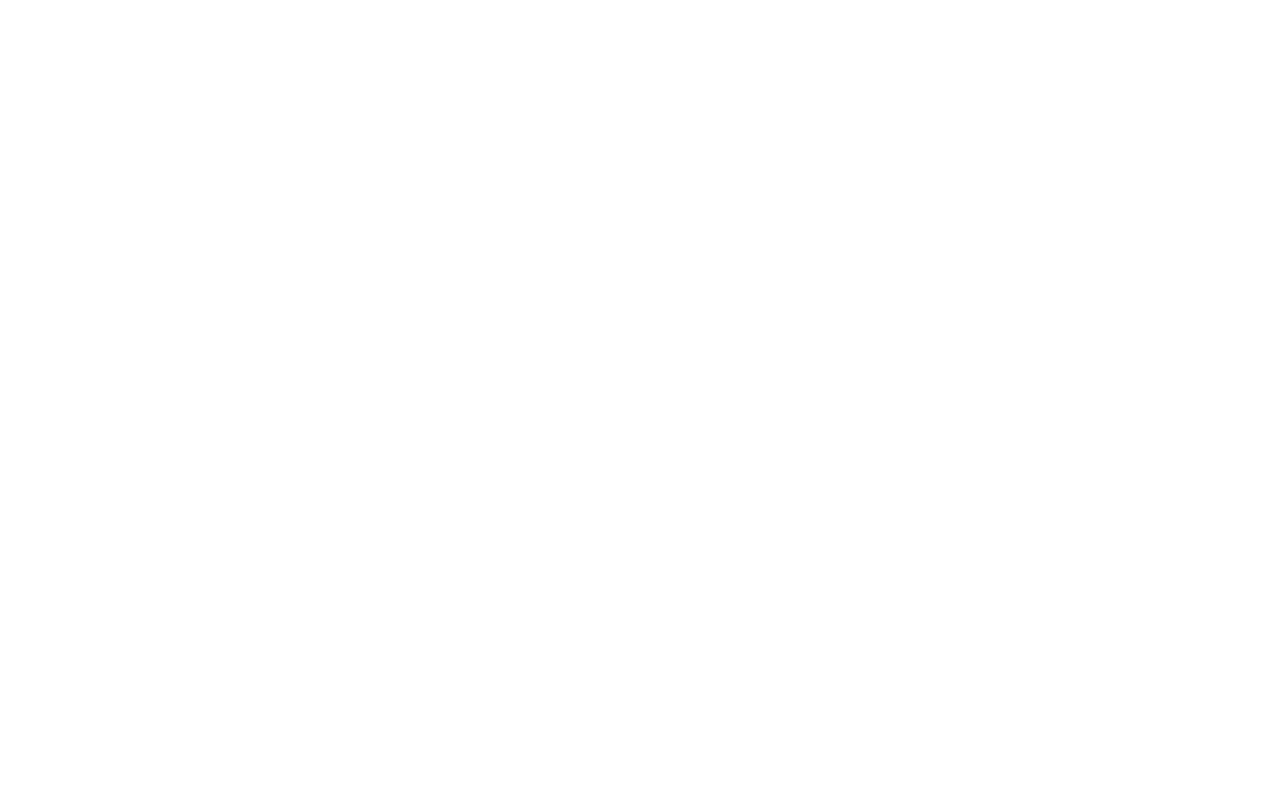
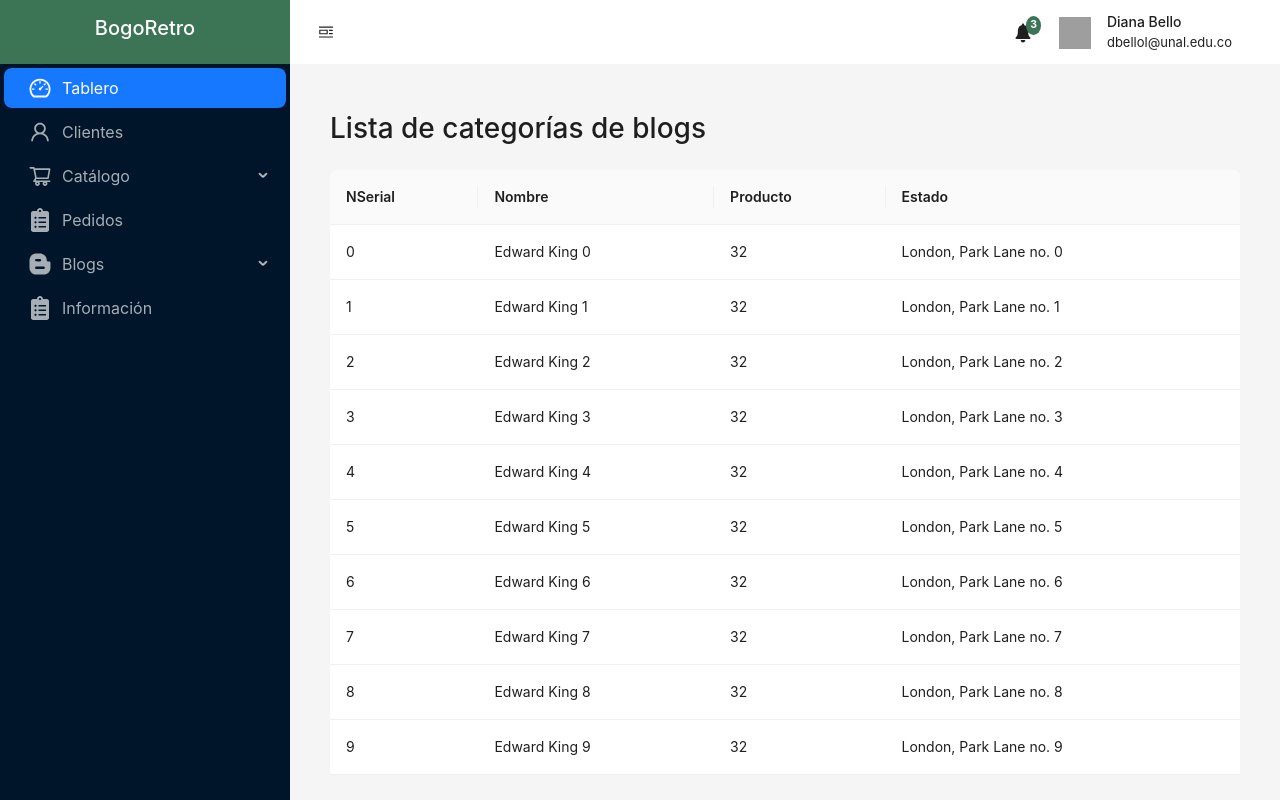
Before and after one commit to dbellol/BogoRetro, a React (Create React App) app in the folder BogotaRetroShop/admin-bogoretro-app/: page /admin/blog-category-list in a window 1280 px wide. Before the commit this address had no page. Built offline with nearby package versions, Linux system fonts and the light colour scheme; grey boxes are pictures that could not be loaded; the HTML template or start-up script is replaced by a standard one.

Commit message:
Enquieries-BlogList Y Blog-categoryList

```diff
--- a/BogotaRetroShop/admin-bogoretro-app/package.json
+++ b/BogotaRetroShop/admin-bogoretro-app/package.json
@@ -3,6 +3,7 @@
   "version": "0.1.0",
   "private": true,
   "dependencies": {
+    "@ant-design/charts": "^1.4.2",
     "@testing-library/jest-dom": "^5.17.0",
     "@testing-library/react": "^13.4.0",
     "@testing-library/user-event": "^13.5.0",
--- a/BogotaRetroShop/admin-bogoretro-app/src/App.css
+++ b/BogotaRetroShop/admin-bogoretro-app/src/App.css
@@ -0,0 +1,6 @@
+.green{
+    color: green;
+}
+.red{
+    color:red;
+}
--- a/BogotaRetroShop/admin-bogoretro-app/src/App.js
+++ b/BogotaRetroShop/admin-bogoretro-app/src/App.js
@@ -5,6 +5,9 @@
 import ResetPassword from './pages/ResetPassword';
 import ForgotPassword from './pages/ForgotPassword';
 import MainLayout from './components/MainLayout';
+import Enquiries from './pages/Enquiries';
+import Bloglist from './pages/Bloglist';
+import Blogcategorylist from './pages/Blogcategorylist';
 function App() {
   return (
     <Router>
@@ -14,6 +17,10 @@
         <Route path="/forgot-password" element={<ForgotPassword/>}/>
         <Route path="/admin" element={<MainLayout/>}>
           <Route index element={<Dashboard/>}/>
+          <Route path="enquiries" element={<Enquiries/>}/>
+          <Route path="blog-list" element={<Bloglist/>}/>
+          <Route path="blog-category-list" element={<Blogcategorylist/>}/>
+
         </Route>
       </Routes>
     </Router>
--- a/BogotaRetroShop/admin-bogoretro-app/src/components/MainLayout.js
+++ b/BogotaRetroShop/admin-bogoretro-app/src/components/MainLayout.js
@@ -39,7 +39,7 @@
             {
               key: '',
               icon: <AiOutlineDashboard className='fs-4' />,
-              label: 'Dashboard',
+              label: 'Tablero',
             },
             {
               key: 'customers',
--- a/BogotaRetroShop/admin-bogoretro-app/src/index.css
+++ b/BogotaRetroShop/admin-bogoretro-app/src/index.css
@@ -45,7 +45,12 @@
 
 }
 main{
+  height: 80vh;
   overflow-y: scroll;
+  background-color: transparent !important;
+}
+main::-webkit-scrollbar{
+  width: 0px;
 }
 .ant-menu-title-content{
   font-size: 16px;
--- /dev/null
+++ b/BogotaRetroShop/admin-bogoretro-app/src/pages/Blogcategorylist.js
@@ -0,0 +1,41 @@
+import React from 'react'
+import { Table } from 'antd';
+const columns = [
+  {
+    title: 'NSerial',
+    dataIndex: 'key',
+  },
+  {
+    title: 'Nombre',
+    dataIndex: 'name',
+  },
+  {
+    title: 'Producto',
+    dataIndex: 'product',
+  },
+  {
+    title: 'Estado',
+    dataIndex: 'status',
+  },
+];
+const data1 = [];
+for (let i = 0; i < 46; i++) {
+  data1.push({
+    key: i,
+    name: `Edward King ${i}`,
+    product: 32,
+    status: `London, Park Lane no. ${i}`,
+  });
+}
+const Blogcategorylist = () => {
+  return (
+    <div>
+        <h3 className='mb-4'>Lista de categorías de blogs </h3>
+        <div>
+            <Table columns={columns} dataSource={data1} />
+        </div>
+    </div>
+  )
+}
+
+export default Blogcategorylist
--- /dev/null
+++ b/BogotaRetroShop/admin-bogoretro-app/src/pages/Bloglist.js
@@ -0,0 +1,41 @@
+import React from 'react'
+import { Table } from 'antd';
+const columns = [
+  {
+    title: 'NSerial',
+    dataIndex: 'key',
+  },
+  {
+    title: 'Nombre',
+    dataIndex: 'name',
+  },
+  {
+    title: 'Producto',
+    dataIndex: 'product',
+  },
+  {
+    title: 'Estado',
+    dataIndex: 'status',
+  },
+];
+const data1 = [];
+for (let i = 0; i < 46; i++) {
+  data1.push({
+    key: i,
+    name: `Edward King ${i}`,
+    product: 32,
+    status: `London, Park Lane no. ${i}`,
+  });
+}
+const Bloglist = () => {
+  return (
+    <div>
+        <h3 className='mb-4'>Lista de blogs </h3>
+        <div>
+            <Table columns={columns} dataSource={data1} />
+        </div>
+    </div>
+  )
+}
+
+export default Bloglist
--- a/BogotaRetroShop/admin-bogoretro-app/src/pages/Dashboard.js
+++ b/BogotaRetroShop/admin-bogoretro-app/src/pages/Dashboard.js
@@ -1,8 +1,164 @@
 import React from 'react'
+import {BsArrowDownRight, BsArrowUpRight} from 'react-icons/bs';
+import { Column } from '@ant-design/plots';
+import {Table} from 'antd';
+const columns = [
+  {
+    title: 'NSerial',
+    dataIndex: 'key',
+  },
+  {
+    title: 'Nombre',
+    dataIndex: 'name',
+  },
+  {
+    title: 'Producto',
+    dataIndex: 'product',
+  },
+  {
+    title: 'Estado',
+    dataIndex: 'status',
+  },
+];
+const data1 = [];
+for (let i = 0; i < 46; i++) {
+  data1.push({
+    key: i,
+    name: `Edward King ${i}`,
+    product: 32,
+    status: `London, Park Lane no. ${i}`,
+  });
+}
+const Dashboard =()=> {
+  const data = [
+    {
+      type: 'Ene',
+      sales: 38,
+    },
+    {
+      type: 'Feb',
+      sales: 52,
+    },
+    {
+      type: 'Mar',
+      sales: 61,
+    },
+    {
+      type: 'Abr',
+      sales: 145,
+    },
+    {
+      type: 'May',
+      sales: 48,
+    },
+    {
+      type: 'Jun',
+      sales: 38,
+    },
+    {
+      type: 'Jul',
+      sales: 38,
+    },
+    {
+      type: 'Ago',
+      sales: 38,
+    },
+    {
+      type: 'Sep',
+      sales: 38,
+    },
+    {
+      type: 'Oct',
+      sales: 38,
+    },
+    {
+      type: 'Nov',
+      sales: 38,
+    },
+    {
+      type: 'Dic',
+      sales: 38,
+    },
+  ];
+  const config = {
+    data,
+    xField: 'type',
+    yField: 'sales',
+    color: ({ type }) => {
 
-function Dashboard() {
+      return "#3C7355";
+    },
+    label: {
+      // 可手动配置 label 数据标签位置
+      position: 'middle',
+      // 'top', 'bottom', 'middle',
+      // 配置样式
+      style: {
+        fill: '#FFFFFF',
+        opacity: 1,
+      },
+    },
+    xAxis: {
+      label: {
+        autoHide: true,
+        autoRotate: false,
+      },
+    },
+    meta: {
+      type: {
+        alias: 'Meses',
+      },
+      sales: {
+        alias: 'Ingreso',
+      },
+    },
+  };
   return (
-    <div>Dashboard</div>
+    <div>
+      <h3 className='mb-4'>Tablero</h3>
+      <div className='d-flex justify-content-between align-items-center gap-3'>
+        <div className='d-flex justify-content-between align-items-end flex-grow-1 bg-white p-3 rounded-3'>
+          <div><p >Total</p><h4 className='mb-0'>$1100</h4>
+          </div>
+          <div className='d-flex flex-column align-items-end'>
+            <h6 className='green'><BsArrowUpRight/>32%</h6>
+            <p className='mb-0'>Comparado con Abril 2022</p>
+          </div>
+        </div>
+        <div className='d-flex justify-content-between align-items-end flex-grow-1 bg-white p-3 rounded-3 '>
+          <div><p >Total</p><h4 className='mb-0'>$1100</h4>
+          </div>
+          <div className='d-flex flex-column align-items-end'>
+            <h6 className='red'><BsArrowDownRight/>32%</h6>
+            <p className='mb-0'>Comparado con Abril 2022</p>
+          </div>
+        </div>
+        <div className='d-flex justify-content-between align-items-end flex-grow-1 bg-white p-3 rounded-3 '>
+          <div><p >Total</p><h4 className='mb-0'>$1100</h4>
+          </div>
+          <div className='d-flex flex-column align-items-end'>
+            <h6 className='green'><BsArrowUpRight/>32%</h6>
+            <p className='mb-0'>Comparado con Abril 2022</p>
+          </div>
+        </div>
+      </div>
+      <div className='mt-4'>
+        <h3 className='mb-4'>
+          Estadísticas de ingresos</h3>
+          <div>
+            <Column {...config} />
+          </div>
+      </div>
+      <div className='mt-4'>
+        <h3 className='mb-4'>
+          Ordenes recientes
+        </h3>
+        <div>
+        <Table columns={columns} dataSource={data1} />
+
+        </div>
+      </div>
+    </div>
   )
 }
 
--- /dev/null
+++ b/BogotaRetroShop/admin-bogoretro-app/src/pages/Enquiries.js
@@ -0,0 +1,41 @@
+import React from 'react'
+import { Table } from 'antd';
+const columns = [
+  {
+    title: 'NSerial',
+    dataIndex: 'key',
+  },
+  {
+    title: 'Nombre',
+    dataIndex: 'name',
+  },
+  {
+    title: 'Producto',
+    dataIndex: 'product',
+  },
+  {
+    title: 'Estado',
+    dataIndex: 'status',
+  },
+];
+const data1 = [];
+for (let i = 0; i < 46; i++) {
+  data1.push({
+    key: i,
+    name: `Edward King ${i}`,
+    product: 32,
+    status: `London, Park Lane no. ${i}`,
+  });
+}
+const Enquiries = () => {
+  return (
+    <div>
+        <h3 className='mb-4'>Información </h3>
+        <div>
+            <Table columns={columns} dataSource={data1} />
+        </div>
+    </div>
+  )
+}
+
+export default Enquiries
```
Also changed, not shown: 1 other file (tests, documents, lock files or other folders).
